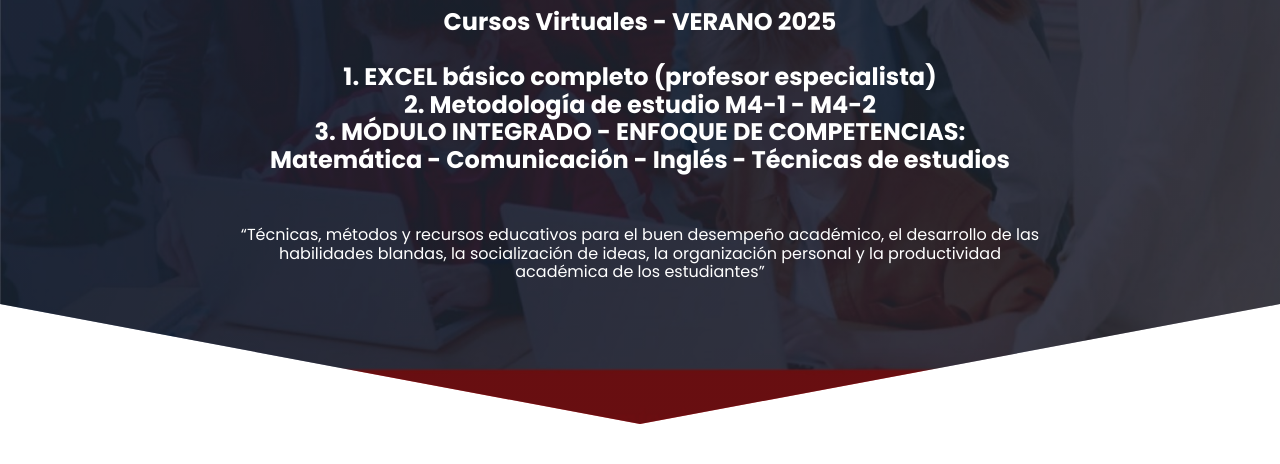
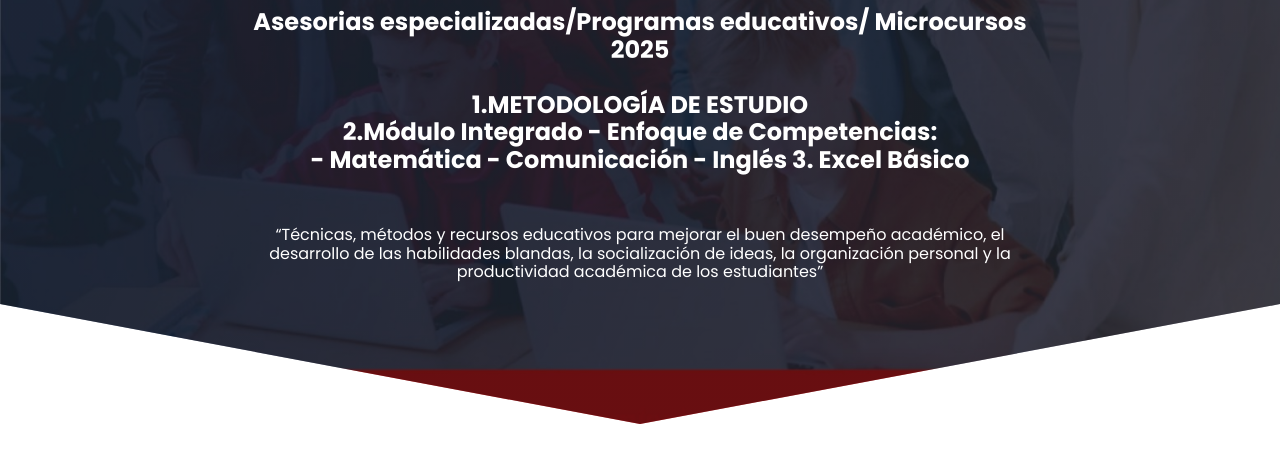
Before and after one commit to mirkoquispe/SistemaM4, a plain HTML site: page index.html in a window 1280 px wide. Shown: the part 336-800 px from the top of the page. Drawn offline with Linux system fonts and the light colour scheme.

Commit message:
Update index.html

```diff
--- a/index.html
+++ b/index.html
@@ -54,18 +54,18 @@
 
         <section class="hero__container container">
             <h1 class="hero__title"><br>SISTEMA M4<br> "Aprendizajes Integrados" </h1>
-            <h2  class="hero__title_sub " >Cursos Virtuales - VERANO 2025<br><br>
-                                         1. EXCEL básico completo (profesor especialista)<br>
-                                         2. Metodología de estudio M4-1 - M4-2 <br>
-                                         3. MÓDULO INTEGRADO - ENFOQUE DE COMPETENCIAS:<br>
-                                                Matemática
+            <h2  class="hero__title_sub " >Asesorias especializadas/Programas educativos/ Microcursos 2025<br><br>
+                                         1.METODOLOGÍA DE ESTUDIO<br>
+                                         2.Módulo Integrado - Enfoque de Competencias:<br>
+                                                - Matemática
                                                 - Comunicación
                                                 - Inglés
-                                                - Técnicas de estudios
+                                         3. Excel Básico <br>
+
 
                                         </h2>
 
-            <p class="hero__paragraph"><br><br>“Técnicas, métodos y recursos educativos para el buen desempeño
+            <p class="hero__paragraph"><br><br>“Técnicas, métodos y recursos educativos para mejorar el buen desempeño
                 académico, el desarrollo de las  habilidades blandas, la socialización de ideas, la organización
                 personal y la productividad académica de los estudiantes”</p>
 
```
